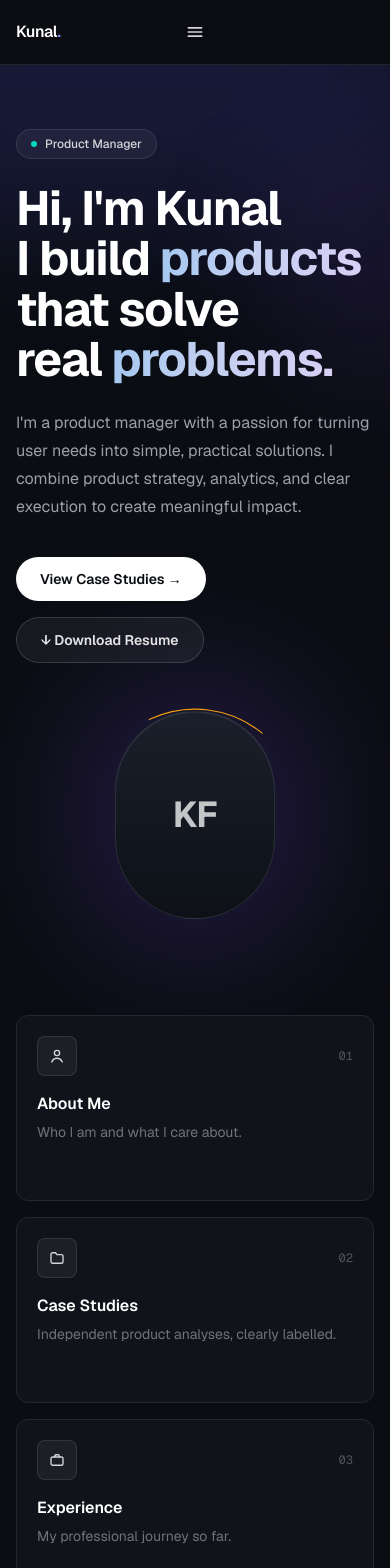
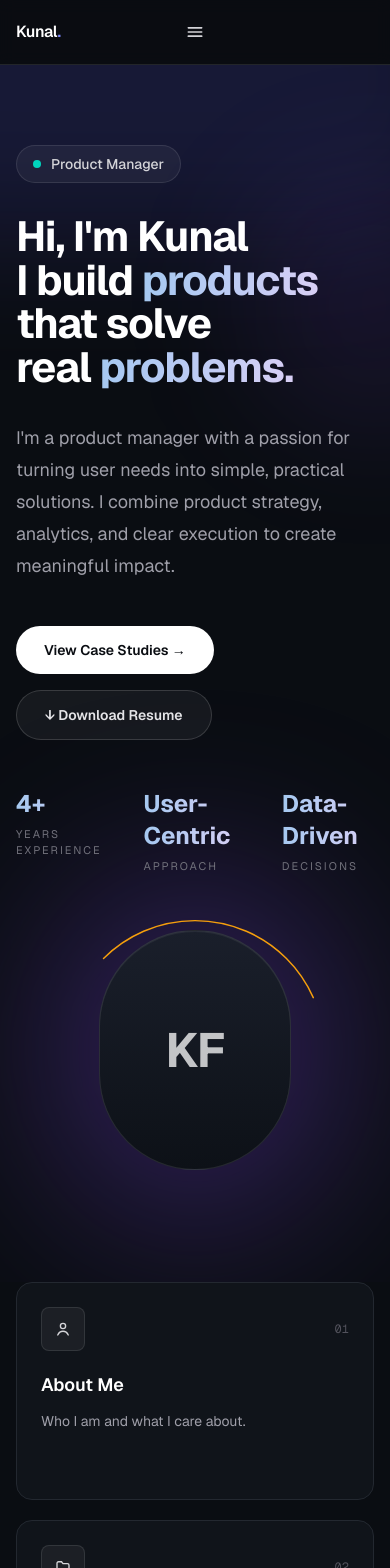
Before and after one commit to kunalfarma189-lab/kunal-pm-portfolio, a Next.js app: page / in a window 390 px wide. Shown: the top 1568 px of the page. Built offline with nearby package versions, Linux system fonts and the light colour scheme.

Commit message:
Visual refinement: wider 7xl containers, dominant 60px 3-line hero, larger portrait + longer amber arc, stats row on mobile, journey cards as 3-col grid with bigger type, section rhythm + body text upsized — approved direction, motion unchanged

```diff
--- a/app/page.tsx
+++ b/app/page.tsx
@@ -60,7 +60,7 @@ function HeadlineLine({ line, gradient }: { line: string; gradient?: string }) {
   return (
     <span className="block">
       {before}
-      <span className="bg-gradient-to-r from-[#A5C8F0] via-[#C6D0F1] to-[#D8CFF5] bg-clip-text text-transparent">
+      <span className="bg-gradient-to-r from-[#A5C8F0] via-[#BCCBF4] to-[#D8CFF5] bg-clip-text text-transparent">
         {gradient}
       </span>
       {after}
@@ -70,16 +70,16 @@ function HeadlineLine({ line, gradient }: { line: string; gradient?: string }) {
 
 function Portrait() {
   return (
-    <div className="hero-fade hero-delay-3 relative mx-auto h-52 w-40 sm:h-64 sm:w-52 lg:h-80 lg:w-64">
+    <div className="hero-fade hero-delay-3 relative mx-auto h-60 w-48 sm:h-80 sm:w-60 lg:h-[23rem] lg:w-[17.5rem]">
       {/* ambient purple glow */}
       <div
         aria-hidden
-        className="absolute inset-0 -z-10 scale-125 rounded-full bg-violet-500/25 blur-3xl"
+        className="absolute inset-0 -z-10 scale-[1.45] rounded-full bg-violet-500/30 blur-3xl"
       />
       {/* amber orbit arc */}
       <svg
         aria-hidden
-        className="absolute -inset-7 h-[calc(100%+3.5rem)] w-[calc(100%+3.5rem)]"
+        className="absolute -inset-9 h-[calc(100%+4.5rem)] w-[calc(100%+4.5rem)]"
         viewBox="0 0 100 100"
         fill="none"
       >
@@ -89,10 +89,10 @@ function Portrait() {
           rx="49"
           ry="49"
           stroke="url(#amberArc)"
-          strokeWidth="0.5"
-          strokeDasharray="55 252"
+          strokeWidth="0.55"
+          strokeDasharray="95 213"
           strokeLinecap="round"
-          transform="rotate(-115 50 50)"
+          transform="rotate(-135 50 50)"
         />
         <defs>
           <linearGradient id="amberArc" x1="0" y1="0" x2="100" y2="100">
@@ -104,10 +104,27 @@ function Portrait() {
       {/* Portrait slot — swap the monogram for <Image src="/portrait.jpg" />
           once a real photo is available (drop the file in public/). */}
       <div className="flex h-full w-full items-center justify-center rounded-full border border-white/10 bg-gradient-to-b from-[#1a1f2b] to-[#0d1117] shadow-[inset_0_1px_0_rgba(255,255,255,0.06)]">
-        <span className="text-4xl font-bold tracking-tight text-white/75 sm:text-5xl">
+        <span className="text-5xl font-bold tracking-tight text-white/75 sm:text-6xl">
           KF
         </span>
       </div>
+    </div>
+  );
+}
+
+function StatItem({ stat, large }: { stat: (typeof heroStats)[number]; large?: boolean }) {
+  return (
+    <div>
+      <p
+        className={`bg-gradient-to-r from-[#A5C8F0] to-[#D8CFF5] bg-clip-text font-bold text-transparent ${
+          large ? "text-3xl" : "text-2xl"
+        }`}
+      >
+        {stat.value}
+      </p>
+      <p className="mt-1.5 text-[11px] uppercase tracking-[0.18em] text-zinc-500">
+        {stat.label}
+      </p>
     </div>
   );
 }
@@ -118,21 +135,21 @@ function Hero() {
       {/* subtle gradient glows */}
       <div
         aria-hidden
-        className="pointer-events-none absolute -top-32 left-1/3 h-72 w-[42rem] -translate-x-1/2 rounded-full bg-indigo-500/15 blur-3xl"
+        className="pointer-events-none absolute -top-36 left-1/3 h-80 w-[46rem] -translate-x-1/2 rounded-full bg-indigo-500/15 blur-3xl"
       />
       <div
         aria-hidden
-        className="pointer-events-none absolute -right-24 top-24 h-56 w-56 rounded-full bg-violet-500/10 blur-3xl"
+        className="pointer-events-none absolute -right-28 top-28 h-64 w-64 rounded-full bg-violet-500/10 blur-3xl"
       />
-      <div className="relative mx-auto max-w-6xl px-4 pb-24 pt-16 sm:px-6 sm:pt-24">
-        <div className="grid items-center gap-12 lg:grid-cols-[minmax(0,1fr)_auto] xl:grid-cols-[minmax(0,1fr)_auto_auto]">
+      <div className="relative mx-auto max-w-7xl px-4 pb-28 pt-20 sm:px-6 sm:pt-28">
+        <div className="grid items-center gap-14 lg:grid-cols-[minmax(0,1fr)_auto] xl:grid-cols-[minmax(0,1fr)_auto_auto]">
           {/* text block */}
           <div>
-            <p className="hero-fade hero-delay-1 inline-flex items-center gap-2 rounded-full border border-white/10 bg-white/5 px-3.5 py-1.5 text-xs font-medium text-zinc-300">
-              <span className="pulse-dot h-1.5 w-1.5 rounded-full bg-teal-400" />
+            <p className="hero-fade hero-delay-1 inline-flex items-center gap-2.5 rounded-full border border-white/10 bg-white/5 px-4 py-2 text-sm font-medium text-zinc-300">
+              <span className="pulse-dot h-2 w-2 rounded-full bg-teal-400" />
               {heroBlock.badge}
             </p>
-            <h1 className="hero-fade hero-delay-2 mt-6 text-balance text-5xl font-bold leading-[1.05] tracking-tight text-white sm:text-6xl lg:text-7xl">
+            <h1 className="hero-fade hero-delay-2 mt-8 text-balance text-[42px] font-bold leading-[1.04] tracking-tight text-white sm:text-6xl lg:text-[56px] xl:text-[60px]">
               {heroBlock.headlineLines.map((line, i) => (
                 <HeadlineLine
                   key={line}
@@ -141,46 +158,46 @@ function Hero() {
                 />
               ))}
             </h1>
-            <p className="hero-fade hero-delay-4 mt-6 max-w-xl text-pretty text-base leading-7 text-zinc-400 sm:text-lg sm:leading-8">
+            <p className="hero-fade hero-delay-4 mt-8 max-w-xl text-pretty text-lg leading-8 text-zinc-400">
               {heroBlock.subtitle}
             </p>
-            <div className="hero-fade hero-delay-4 mt-9 flex flex-wrap gap-4">
+            <div className="hero-fade hero-delay-4 mt-11 flex flex-wrap gap-4">
               <Link
                 href="/case-studies"
-                className="rounded-full bg-white px-6 py-3 text-sm font-semibold text-[#0a0d12] transition-all duration-300 hover:scale-[1.02] hover:bg-zinc-200 active:scale-[0.98]"
+                className="rounded-full bg-white px-7 py-3.5 text-sm font-semibold text-[#0a0d12] transition-all duration-300 hover:scale-[1.02] hover:bg-zinc-200 active:scale-[0.98]"
               >
                 View Case Studies →
               </Link>
               <a
                 href={profile.resumeUrl}
                 download
-                className="rounded-full border border-white/15 bg-white/5 px-6 py-3 text-sm font-semibold text-zinc-200 transition-all duration-300 hover:scale-[1.02] hover:border-indigo-400/50 hover:text-white active:scale-[0.98]"
+                className="rounded-full border border-white/15 bg-white/5 px-7 py-3.5 text-sm font-semibold text-zinc-200 transition-all duration-300 hover:scale-[1.02] hover:border-indigo-400/50 hover:text-white active:scale-[0.98]"
               >
                 ↓ Download Resume
               </a>
+            </div>
+
+            {/* stats — horizontal row below xl, far-right column from xl */}
+            <div className="hero-fade hero-delay-5 mt-12 flex items-start gap-10 xl:hidden">
+              {heroStats.map((stat) => (
+                <StatItem key={stat.label} stat={stat} />
+              ))}
             </div>
           </div>
 
           {/* portrait */}
           <Portrait />
 
-          {/* stats column */}
-          <div className="hero-fade hero-delay-5 hidden flex-col gap-8 border-l border-white/10 pl-8 xl:flex">
+          {/* stats column (xl+) */}
+          <div className="hero-fade hero-delay-5 hidden flex-col gap-10 border-l border-white/10 pl-10 xl:flex">
             {heroStats.map((stat) => (
-              <div key={stat.label}>
-                <p className="bg-gradient-to-r from-[#A5C8F0] to-[#D8CFF5] bg-clip-text text-2xl font-bold text-transparent">
-                  {stat.value}
-                </p>
-                <p className="mt-1 text-xs uppercase tracking-widest text-zinc-500">
-                  {stat.label}
-                </p>
-              </div>
+              <StatItem key={stat.label} stat={stat} large />
             ))}
           </div>
         </div>
 
         {/* scroll hint */}
-        <div className="hero-fade hero-delay-6 pointer-events-none absolute bottom-6 left-1/2 hidden -translate-x-1/2 flex-col items-center gap-2 sm:flex">
+        <div className="hero-fade hero-delay-6 pointer-events-none absolute bottom-7 left-1/2 hidden -translate-x-1/2 flex-col items-center gap-2 sm:flex">
           <div className="flex h-9 w-[22px] items-start justify-center rounded-full border border-white/20 p-1.5">
             <span className="scroll-dot h-1.5 w-1.5 rounded-full bg-zinc-400" />
           </div>
@@ -197,32 +214,32 @@ function Hero() {
 
 function JourneyCards() {
   return (
-    <section className="mx-auto max-w-6xl px-4 pb-20 sm:px-6">
-      <div className="grid grid-cols-1 gap-4 min-[420px]:grid-cols-2 lg:grid-cols-3 xl:grid-cols-6">
+    <section className="mx-auto max-w-7xl px-4 pb-24 sm:px-6">
+      <div className="grid grid-cols-1 gap-5 min-[420px]:grid-cols-2 lg:grid-cols-3">
         {journeyCards.map((card, i) => (
           <Reveal key={card.n} delay={i * 70} className="h-full">
             <Link
               href={card.href}
               {...("download" in card && card.download ? { download: true } : {})}
-              className="group flex h-full flex-col rounded-xl border border-[#232830] bg-[#10141A] p-5 transition-all duration-300 hover:-translate-y-1 hover:border-indigo-400/40 hover:shadow-[0_12px_40px_-12px_rgba(99,102,241,0.3)]"
+              className="group flex h-full flex-col rounded-2xl border border-[#232830] bg-[#10141A] p-6 transition-all duration-300 hover:-translate-y-1 hover:border-indigo-400/40 hover:shadow-[0_12px_40px_-12px_rgba(99,102,241,0.3)] sm:p-7"
             >
               <div className="flex items-center justify-between">
-                <span className="flex h-10 w-10 items-center justify-center rounded-lg border border-white/10 bg-white/5 text-zinc-300 transition-colors duration-300 group-hover:border-indigo-400/40 group-hover:text-indigo-300">
+                <span className="flex h-11 w-11 items-center justify-center rounded-lg border border-white/10 bg-white/5 text-zinc-300 transition-colors duration-300 group-hover:border-indigo-400/40 group-hover:text-indigo-300">
                   {icons[card.icon]}
                 </span>
                 <span className="font-mono text-xs text-zinc-600">
                   {card.n}
                 </span>
               </div>
-              <h3 className="mt-4 text-base font-semibold text-white">
+              <h3 className="mt-5 text-lg font-semibold text-white">
                 {card.title}
               </h3>
-              <p className="mt-1 text-sm leading-6 text-zinc-500">
+              <p className="mt-2 text-sm leading-7 text-zinc-400">
                 {card.description}
               </p>
               <span
                 aria-hidden
-                className="mt-auto translate-y-1 pt-3 text-indigo-300 opacity-0 transition-all duration-300 group-hover:translate-y-0 group-hover:opacity-100"
+                className="mt-auto translate-y-1 pt-4 text-indigo-300 opacity-0 transition-all duration-300 group-hover:translate-y-0 group-hover:opacity-100"
               >
                 →
               </span>
@@ -250,11 +267,11 @@ function SectionHeading({
       <p className="text-xs font-semibold uppercase tracking-widest text-indigo-400">
         {eyebrow}
       </p>
-      <h2 className="mt-2 text-balance text-3xl font-bold tracking-tight text-white sm:text-4xl">
+      <h2 className="mt-3 text-balance text-[34px] font-bold leading-tight tracking-tight text-white sm:text-[42px]">
         {title}
       </h2>
       {description && (
-        <p className="mt-3 text-pretty text-base leading-7 text-zinc-400">
+        <p className="mt-4 text-pretty text-lg leading-8 text-zinc-400">
           {description}
         </p>
       )}
@@ -264,20 +281,20 @@ function SectionHeading({
 
 function Experience() {
   return (
-    <section id="experience" className="scroll-mt-20 border-t border-white/5 py-20">
-      <div className="mx-auto max-w-6xl px-4 sm:px-6">
+    <section id="experience" className="scroll-mt-20 border-t border-white/5 py-24">
+      <div className="mx-auto max-w-7xl px-4 sm:px-6">
         <SectionHeading
           eyebrow="Experience"
           title="Product work across e-commerce"
           description="Discovery journeys, pricing logic, marketplace catalogs, analytics, and delivery — the full product lifecycle."
         />
-        <ol className="ml-3 space-y-12 border-l border-white/10 pl-8">
+        <ol className="ml-3 space-y-14 border-l border-white/10 pl-8">
           {experience.map((item) => (
             <Reveal key={item.company + item.role} className="relative">
               <li>
                 <span className="absolute -left-[37px] top-1.5 h-2.5 w-2.5 rounded-full bg-indigo-400 ring-4 ring-indigo-500/20" />
                 <div className="flex flex-wrap items-baseline justify-between gap-x-4">
-                  <h3 className="text-lg font-semibold text-white">
+                  <h3 className="text-xl font-semibold text-white">
                     {item.role}
                     <span className="text-indigo-300"> · {item.company}</span>
                   </h3>
@@ -285,13 +302,13 @@ function Experience() {
                     {item.period} · {item.location}
                   </p>
                 </div>
-                <ul className="mt-3 space-y-2">
+                <ul className="mt-4 space-y-2.5">
                   {item.points.map((point) => (
                     <li
                       key={point}
-                      className="flex gap-2 text-sm leading-6 text-zinc-400"
+                      className="flex gap-2.5 text-base leading-7 text-zinc-400"
                     >
-                      <span className="mt-2 h-1 w-1 shrink-0 rounded-full bg-zinc-600" />
+                      <span className="mt-2.5 h-1 w-1 shrink-0 rounded-full bg-zinc-600" />
                       {point}
                     </li>
                   ))}
@@ -309,36 +326,36 @@ function CaseStudiesPreview() {
   return (
     <section
       id="case-studies"
-      className="scroll-mt-20 border-y border-white/5 bg-white/[0.02] py-20"
+      className="scroll-mt-20 border-y border-white/5 bg-white/[0.02] py-24"
     >
-      <div className="mx-auto max-w-6xl px-4 sm:px-6">
+      <div className="mx-auto max-w-7xl px-4 sm:px-6">
         <SectionHeading
           eyebrow="Case Studies"
           title="How I break product problems down"
           description="Three hypothetical, independent product analyses — structured from problem statement to learnings, and labelled as exercises throughout."
         />
-        <div className="grid gap-6 md:grid-cols-3">
+        <div className="grid gap-7 md:grid-cols-3">
           {caseStudies.map((cs, i) => (
             <Reveal key={cs.slug} delay={i * 100} className="h-full">
               <Link
                 href={`/case-studies/${cs.slug}`}
-                className="group flex h-full flex-col rounded-2xl border border-[#232830] bg-[#10141A] p-6 transition-all duration-300 hover:-translate-y-1 hover:border-indigo-400/50 hover:shadow-[0_12px_40px_-12px_rgba(99,102,241,0.35)]"
+                className="group flex h-full flex-col rounded-2xl border border-[#232830] bg-[#10141A] p-7 transition-all duration-300 hover:-translate-y-1 hover:border-indigo-400/50 hover:shadow-[0_12px_40px_-12px_rgba(99,102,241,0.35)]"
               >
                 <div className="flex items-center justify-between gap-3">
-                  <span className="text-base font-bold tracking-tight text-white">
+                  <span className="text-lg font-bold tracking-tight text-white">
                     {cs.company}
                   </span>
                   <span className="rounded-full border border-amber-400/30 bg-amber-400/10 px-2.5 py-1 text-[11px] font-semibold uppercase tracking-wide text-amber-300">
                     Hypothetical
                   </span>
                 </div>
-                <h3 className="mt-3 text-lg font-semibold leading-snug text-white">
+                <h3 className="mt-4 text-xl font-semibold leading-snug text-white">
                   {cs.title}
                 </h3>
-                <p className="mt-2 text-pretty text-sm leading-6 text-zinc-400">
+                <p className="mt-3 text-pretty text-base leading-7 text-zinc-400">
                   {cs.oneLiner}
                 </p>
-                <div className="mt-auto pt-5">
+                <div className="mt-auto pt-6">
                   <span className="inline-flex items-center gap-1.5 text-sm font-medium text-indigo-300 transition-colors group-hover:text-indigo-200">
                     View case study
                     <span
@@ -360,19 +377,19 @@ function CaseStudiesPreview() {
 
 function AiProjects() {
   return (
-    <section id="ai-projects" className="scroll-mt-20 py-20">
-      <div className="mx-auto max-w-6xl px-4 sm:px-6">
+    <section id="ai-projects" className="scroll-mt-20 py-24">
+      <div className="mx-auto max-w-7xl px-4 sm:px-6">
         <SectionHeading
           eyebrow="AI Projects"
           title="Building with AI-assisted development"
           description="Real, working outputs — each with the problem, the intended user, the AI approach, its limits, and how I'd evaluate it."
         />
-        <div className="space-y-6">
+        <div className="space-y-7">
           {aiProjects.map((project, i) => (
             <Reveal key={project.title} delay={i * 80}>
-              <article className="rounded-2xl border border-[#232830] bg-[#10141A] p-6 transition-all duration-300 hover:border-indigo-400/40 hover:shadow-[0_12px_40px_-16px_rgba(99,102,241,0.3)] sm:p-8">
+              <article className="rounded-2xl border border-[#232830] bg-[#10141A] p-7 transition-all duration-300 hover:border-indigo-400/40 hover:shadow-[0_12px_40px_-16px_rgba(99,102,241,0.3)] sm:p-9">
                 <div className="flex flex-wrap items-center justify-between gap-3">
-                  <h3 className="text-lg font-semibold text-white">
+                  <h3 className="text-xl font-semibold text-white">
                     {project.title}
                   </h3>
                   <span
@@ -385,7 +402,7 @@ function AiProjects() {
                     {project.status}
                   </span>
                 </div>
-                <dl className="mt-5 grid gap-x-10 gap-y-4 sm:grid-cols-2">
+                <dl className="mt-6 grid gap-x-12 gap-y-5 sm:grid-cols-2">
                   {[
                     ["Problem", project.problem],
                     ["Intended user", project.intendedUser],
@@ -398,13 +415,13 @@ function AiProjects() {
                       <dt className="text-xs font-semibold uppercase tracking-widest text-zinc-500">
                         {label}
                       </dt>
-                      <dd className="mt-1 text-pretty text-sm leading-6 text-zinc-400">
+                      <dd className="mt-1.5 text-pretty text-base leading-7 text-zinc-400">
                         {value}
                       </dd>
                     </div>
                   ))}
                 </dl>
-                <div className="mt-5 flex flex-wrap gap-2">
+                <div className="mt-6 flex flex-wrap gap-2">
                   {project.tags.map((tag) => (
                     <span
                       key={tag}
@@ -427,12 +444,12 @@ function About() {
   return (
     <section
       id="about"
-      className="scroll-mt-20 border-y border-white/5 bg-white/[0.02] py-20"
+      className="scroll-mt-20 border-y border-white/5 bg-white/[0.02] py-24"
     >
-      <div className="mx-auto grid max-w-6xl gap-12 px-4 sm:px-6 lg:grid-cols-[2fr,1.2fr]">
+      <div className="mx-auto grid max-w-7xl gap-14 px-4 sm:px-6 lg:grid-cols-[2fr,1.2fr]">
         <div>
           <SectionHeading eyebrow="About" title="A bit about me" />
-          <Reveal className="space-y-4 text-pretty text-base leading-7 text-zinc-400">
+          <Reveal className="space-y-5 text-pretty text-lg leading-8 text-zinc-400">
             <p>
               I&apos;m Kunal, a product specialist in New Delhi working across
               e-commerce and customization products. I care about the parts of
@@ -453,11 +470,11 @@ function About() {
           </Reveal>
         </div>
         <Reveal delay={120} className="h-fit space-y-6">
-          <aside className="h-fit rounded-2xl border border-[#232830] bg-[#10141A] p-6 transition-colors duration-300 hover:border-indigo-400/30">
+          <aside className="h-fit rounded-2xl border border-[#232830] bg-[#10141A] p-7 transition-colors duration-300 hover:border-indigo-400/30">
             <h3 className="text-xs font-semibold uppercase tracking-widest text-zinc-500">
               Quick facts
             </h3>
-            <ul className="mt-4 space-y-3 text-sm text-zinc-400">
+            <ul className="mt-5 space-y-3.5 text-base text-zinc-400">
               <li>
                 <span className="font-semibold text-zinc-200">Based</span> —
                 New Delhi, India
@@ -480,14 +497,14 @@ function About() {
               ))}
             </ul>
           </aside>
-          <aside className="rounded-2xl border border-[#232830] bg-[#10141A] p-6 transition-colors duration-300 hover:border-indigo-400/30">
+          <aside className="rounded-2xl border border-[#232830] bg-[#10141A] p-7 transition-colors duration-300 hover:border-indigo-400/30">
             <h3 className="text-xs font-semibold uppercase tracking-widest text-zinc-500">
               Certifications
             </h3>
-            <ul className="mt-4 space-y-2.5 text-sm text-zinc-400">
+            <ul className="mt-5 space-y-3 text-base text-zinc-400">
               {certifications.map((cert) => (
-                <li key={cert} className="flex gap-2">
-                  <span className="mt-2 h-1 w-1 shrink-0 rounded-full bg-indigo-400" />
+                <li key={cert} className="flex gap-2.5">
+                  <span className="mt-2.5 h-1 w-1 shrink-0 rounded-full bg-indigo-400" />
                   {cert}
                 </li>
               ))}
@@ -503,7 +520,7 @@ function Contact() {
   return (
     <section
       id="contact"
-      className="relative scroll-mt-20 overflow-hidden py-24"
+      className="relative scroll-mt-20 overflow-hidden py-28"
     >
       <div
         aria-hidden
@@ -513,25 +530,25 @@ function Contact() {
         <p className="text-xs font-semibold uppercase tracking-widest text-indigo-400">
           Contact
         </p>
-        <h2 className="mt-2 text-balance text-3xl font-bold tracking-tight text-white sm:text-4xl">
+        <h2 className="mt-3 text-balance text-[34px] font-bold leading-tight tracking-tight text-white sm:text-[42px]">
           Let&apos;s talk
         </h2>
-        <p className="mx-auto mt-4 max-w-xl text-pretty text-base leading-7 text-zinc-400">
+        <p className="mx-auto mt-5 max-w-xl text-pretty text-lg leading-8 text-zinc-400">
           Open to Product Manager, Associate PM, Product Operations, and AI
           Product Manager roles. The fastest way to reach me is email — I reply
           within a day.
         </p>
-        <div className="mt-8 flex flex-wrap justify-center gap-4">
+        <div className="mt-10 flex flex-wrap justify-center gap-4">
           <a
             href={`mailto:${profile.email}`}
-            className="rounded-full bg-white px-6 py-3 text-sm font-semibold text-[#0a0d12] transition-all duration-300 hover:scale-[1.02] hover:bg-zinc-200 active:scale-[0.98]"
+            className="rounded-full bg-white px-7 py-3.5 text-sm font-semibold text-[#0a0d12] transition-all duration-300 hover:scale-[1.02] hover:bg-zinc-200 active:scale-[0.98]"
           >
             Contact Me
           </a>
           <a
             href={profile.resumeUrl}
             download
-            className="rounded-full border border-white/15 bg-white/5 px-6 py-3 text-sm font-semibold text-zinc-200 transition-all duration-300 hover:scale-[1.02] hover:border-indigo-400/50 hover:text-white active:scale-[0.98]"
+            className="rounded-full border border-white/15 bg-white/5 px-7 py-3.5 text-sm font-semibold text-zinc-200 transition-all duration-300 hover:scale-[1.02] hover:border-indigo-400/50 hover:text-white active:scale-[0.98]"
           >
             ↓ Download Resume
           </a>
@@ -539,7 +556,7 @@ function Contact() {
             href={profile.linkedin}
             target="_blank"
             rel="noopener noreferrer"
-            className="rounded-full border border-white/15 bg-white/5 px-6 py-3 text-sm font-semibold text-zinc-200 transition-all duration-300 hover:scale-[1.02] hover:border-indigo-400/50 hover:text-white active:scale-[0.98]"
+            className="rounded-full border border-white/15 bg-white/5 px-7 py-3.5 text-sm font-semibold text-zinc-200 transition-all duration-300 hover:scale-[1.02] hover:border-indigo-400/50 hover:text-white active:scale-[0.98]"
           >
             LinkedIn
           </a>
--- a/components/Footer.tsx
+++ b/components/Footer.tsx
@@ -3,7 +3,7 @@ import { profile } from "@/lib/content";
 export default function Footer() {
   return (
     <footer className="border-t border-white/10 bg-[#0a0b0e]">
-      <div className="mx-auto flex max-w-6xl flex-col gap-3 px-4 py-8 text-sm text-zinc-500 sm:flex-row sm:items-center sm:justify-between sm:px-6">
+      <div className="mx-auto flex max-w-7xl flex-col gap-3 px-4 py-8 text-sm text-zinc-500 sm:flex-row sm:items-center sm:justify-between sm:px-6">
         <p className="max-w-xl">
           © 2026 {profile.name}. Amazon, Flipkart, and Myntra case studies on
           this site are hypothetical, independent product analyses — not client
--- a/components/Navbar.tsx
+++ b/components/Navbar.tsx
@@ -17,7 +17,7 @@ export default function Navbar() {
 
   return (
     <header className="sticky top-0 z-50 border-b border-white/10 bg-[#0a0d12]/80 backdrop-blur">
-      <nav className="mx-auto grid h-16 max-w-6xl grid-cols-[1fr_auto_1fr] items-center px-4 sm:px-6">
+      <nav className="mx-auto grid h-16 max-w-7xl grid-cols-[1fr_auto_1fr] items-center px-4 sm:px-6">
         <Link
           href="/#home"
           className="justify-self-start rounded-md text-base font-semibold tracking-tight text-white focus-visible:outline-2 focus-visible:outline-indigo-400"
```
Also changed, not shown: app/case-studies/page.tsx (+9 -9 lines).
